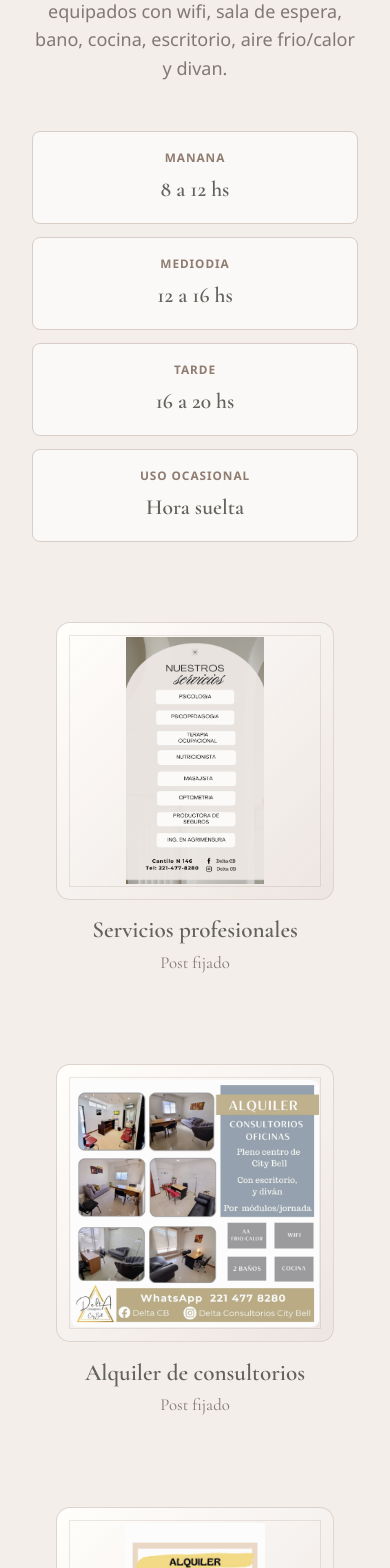
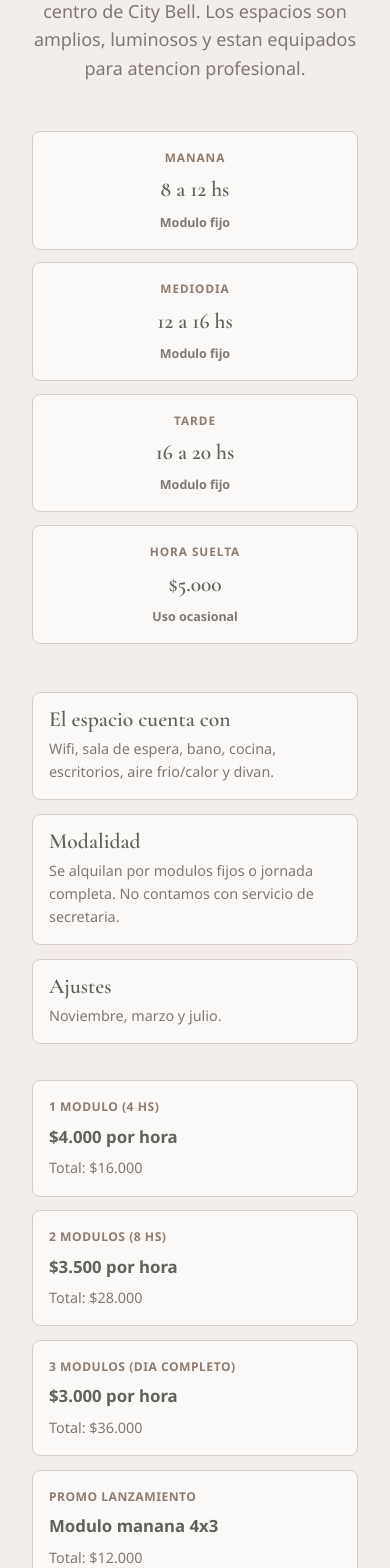
Before and after one commit to marketsantafeoficial-a11y/consultorioDelta, a Next.js app: page / in a window 390 px wide. Shown: the part 3500-5068 px from the top of the page. Built offline with nearby package versions, Linux system fonts and the light colour scheme.

Commit message:
actualizar alquiler y agenda

```diff
--- a/app/calendario/page.tsx
+++ b/app/calendario/page.tsx
@@ -47,23 +47,24 @@ export default async function CalendarioPage() {
 
       <main className="cal-main">
         <div className="cal-hero-text">
-          <h1 className="cal-hero-title">Agenda de modulos Delta</h1>
+          <h1 className="cal-hero-title">Alquiler de consultorios</h1>
           <p className="cal-hero-sub">
-            Consulta la disponibilidad de {spaces.length} espacios para alquilar por modulo.
+            En pleno centro de City Bell. Consulta la disponibilidad de {spaces.length} espacios
+            amplios, luminosos y equipados.
           </p>
           <div className="cal-flow-panel">
-            <strong>Reserva administrada:</strong>
-            <span>1. Elegi un modulo libre como referencia.</span>
-            <span>2. Contacta a administracion por WhatsApp con el dia y horario.</span>
-            <span>3. Administracion valida disponibilidad, condiciones y confirma la reserva.</span>
+            <strong>Programa de alquiler</strong>
+            <span>Wifi, sala de espera, bano, cocina, escritorio, AA frio/calor y divan.</span>
+            <span>Modulos fijos: manana 8 a 12, mediodia 12 a 16 y tarde 16 a 20 hs.</span>
+            <span>Ajustes: noviembre, marzo y julio. No contamos con servicio de secretaria.</span>
           </div>
         </div>
 
         <section className="calendar-demo-section">
           <div className="calendar-demo-head">
-            <span>Flujo 1</span>
-            <h2>Alquiler de modulos</h2>
-            <p>Los profesionales externos ven espacios libres, pero la reserva comercial la maneja administracion.</p>
+            <span>Disponibilidad por modulos fijos</span>
+            <h2>Agenda</h2>
+            <p>Usa los horarios libres como referencia y escribinos por WhatsApp para confirmar condiciones.</p>
           </div>
           <ProfessionalCalendar
             purpose="spaces"
--- a/app/globals.css
+++ b/app/globals.css
@@ -866,6 +866,80 @@ input, textarea, select { border: 1px solid var(--color-border); background: whi
   font-size: 1.35rem;
   font-weight: 600;
 }
+.module-info-grid small {
+  color: var(--color-muted);
+  display: block;
+  font-size: 0.78rem;
+  font-weight: 700;
+  margin-top: 0.35rem;
+}
+.rental-detail-grid,
+.rental-price-grid {
+  display: grid;
+  gap: 0.85rem;
+  margin: 0 auto 2.25rem;
+  max-width: 920px;
+}
+.rental-detail-grid { grid-template-columns: repeat(3, minmax(0, 1fr)); }
+.rental-price-grid { grid-template-columns: repeat(4, minmax(0, 1fr)); }
+.rental-detail-grid article,
+.rental-price-grid article {
+  background: rgba(255, 254, 252, 0.72);
+  border: 1px solid var(--color-border);
+  border-radius: 8px;
+  padding: 1rem;
+  text-align: left;
+}
+.rental-detail-grid h3 {
+  color: var(--color-primary);
+  font-size: 1.35rem;
+  margin-bottom: 0.45rem;
+}
+.rental-detail-grid p,
+.rental-price-grid p {
+  color: var(--color-muted);
+  font-size: 0.9rem;
+  margin: 0;
+}
+.rental-price-grid span {
+  color: var(--color-secondary);
+  display: block;
+  font-size: 0.76rem;
+  font-weight: 800;
+  letter-spacing: 0.04em;
+  margin-bottom: 0.45rem;
+  text-transform: uppercase;
+}
+.rental-price-grid strong {
+  color: var(--color-primary);
+  display: block;
+  font-size: 1.05rem;
+  margin-bottom: 0.35rem;
+}
+.space-agenda-card {
+  display: block;
+}
+.space-agenda-card .prof-card-calendar {
+  padding: 1.2rem;
+}
+.space-calendar-title {
+  align-items: baseline;
+  display: flex;
+  flex-wrap: wrap;
+  gap: 0.4rem 0.8rem;
+}
+.space-calendar-title span {
+  color: var(--color-secondary);
+  font-size: 0.76rem;
+  font-weight: 800;
+  letter-spacing: 0.06em;
+  text-transform: uppercase;
+}
+.space-calendar-title strong {
+  color: var(--color-primary);
+  font-family: var(--font-heading);
+  font-size: 1.55rem;
+}
 .lp-section-note,
 .form-note {
   color: var(--color-muted);
@@ -1035,6 +1109,8 @@ input, textarea, select {
   .referral-copy { position: static; }
   .work-steps-grid { grid-template-columns: repeat(2, 1fr); }
   .module-info-grid { grid-template-columns: repeat(2, minmax(0, 1fr)); }
+  .rental-detail-grid,
+  .rental-price-grid { grid-template-columns: repeat(2, minmax(0, 1fr)); }
   .team-modal { text-align: center; }
   .team-modal .profile-actions { justify-content: center; }
   .admin-module-grid, .admin-board-grid { grid-template-columns: 1fr; }
@@ -1059,6 +1135,8 @@ input, textarea, select {
   .team-grid { grid-template-columns: 1fr; }
   .work-steps-grid { grid-template-columns: 1fr; }
   .module-info-grid { grid-template-columns: 1fr; margin-top: -1rem; }
+  .rental-detail-grid,
+  .rental-price-grid { grid-template-columns: 1fr; }
   .work-step-card { min-height: auto; text-align: center; }
   .whatsapp-float span:last-child { display: none; }
   .whatsapp-float { padding: 0.55rem; }
--- a/app/page.tsx
+++ b/app/page.tsx
@@ -22,6 +22,20 @@ const steps = [
   ["02", "Elegir profesional"],
   ["03", "Enviar WhatsApp"],
   ["04", "Coordinar atencion"],
+];
+
+const moduleBlocks = [
+  ["Manana", "8 a 12 hs", "Modulo fijo"],
+  ["Mediodia", "12 a 16 hs", "Modulo fijo"],
+  ["Tarde", "16 a 20 hs", "Modulo fijo"],
+  ["Hora suelta", "$5.000", "Uso ocasional"],
+];
+
+const priceBlocks = [
+  ["1 modulo (4 hs)", "$4.000 por hora", "Total: $16.000"],
+  ["2 modulos (8 hs)", "$3.500 por hora", "Total: $28.000"],
+  ["3 modulos (dia completo)", "$3.000 por hora", "Total: $36.000"],
+  ["Promo lanzamiento", "Modulo manana 4x3", "Total: $12.000"],
 ];
 
 export default function HomePage() {
@@ -141,28 +155,47 @@ export default function HomePage() {
             </RevealOnScroll>
             <RevealOnScroll delay={120}>
               <p className="lp-section-sub">
-                Consultorios amplios, luminosos y equipados con wifi, sala de
-                espera, bano, cocina, escritorio, aire frio/calor y divan.
+                Alquiler de consultorios en pleno centro de City Bell. Los
+                espacios son amplios, luminosos y estan equipados para atencion
+                profesional.
               </p>
             </RevealOnScroll>
             <RevealOnScroll delay={160}>
               <div className="module-info-grid">
+                {moduleBlocks.map(([label, value, detail]) => (
+                  <article key={label}>
+                    <span>{label}</span>
+                    <strong>{value}</strong>
+                    <small>{detail}</small>
+                  </article>
+                ))}
+              </div>
+            </RevealOnScroll>
+            <RevealOnScroll delay={180}>
+              <div className="rental-detail-grid">
                 <article>
-                  <span>Manana</span>
-                  <strong>8 a 12 hs</strong>
+                  <h3>El espacio cuenta con</h3>
+                  <p>Wifi, sala de espera, bano, cocina, escritorios, aire frio/calor y divan.</p>
                 </article>
                 <article>
-                  <span>Mediodia</span>
-                  <strong>12 a 16 hs</strong>
+                  <h3>Modalidad</h3>
+                  <p>Se alquilan por modulos fijos o jornada completa. No contamos con servicio de secretaria.</p>
                 </article>
                 <article>
-                  <span>Tarde</span>
-                  <strong>16 a 20 hs</strong>
+                  <h3>Ajustes</h3>
+                  <p>Noviembre, marzo y julio.</p>
                 </article>
-                <article>
-                  <span>Uso ocasional</span>
-                  <strong>Hora suelta</strong>
-                </article>
+              </div>
+            </RevealOnScroll>
+            <RevealOnScroll delay={220}>
+              <div className="rental-price-grid">
+                {priceBlocks.map(([title, rate, total]) => (
+                  <article key={title}>
+                    <span>{title}</span>
+                    <strong>{rate}</strong>
+                    <p>{total}</p>
+                  </article>
+                ))}
               </div>
             </RevealOnScroll>
             <div className="lp-spec-grid">
@@ -190,8 +223,8 @@ export default function HomePage() {
             </RevealOnScroll>
             <RevealOnScroll delay={220}>
               <p className="lp-section-note">
-                Se alquila por modulo o jornada completa. No cuenta con servicio
-                de secretaria.
+                Promo lanzamiento: modulo de la manana 4x3. Usas 4 horas y
+                pagas solo 3.
               </p>
             </RevealOnScroll>
           </div>
--- a/components/ProfessionalCalendar.client.tsx
+++ b/components/ProfessionalCalendar.client.tsx
@@ -157,7 +157,8 @@ function ProfCard({
   const specs = specsRaw.split(",").map((s) => s.trim()).filter(Boolean).slice(0, 5);
 
   return (
-    <article className="prof-card">
+    <article className={`prof-card ${purpose === "spaces" ? "space-agenda-card" : ""}`}>
+      {purpose === "appointments" && (
         <div className="prof-card-bio">
           <div className="prof-avatar-wrap">
             {/* eslint-disable-next-line @next/next/no-img-element */}
@@ -186,12 +187,19 @@ function ProfCard({
               </div>
             )}
             <Link href={`/profesionales/${professional.id}`} className="link-button" style={{ marginTop: "0.75rem", width: "fit-content" }}>
-            {purpose === "spaces" ? "Consultar modulo" : "Pedir turno"}
+              Pedir turno
             </Link>
           </div>
         </div>
+      )}
 
       <div className="prof-card-calendar">
+        {purpose === "spaces" && (
+          <div className="space-calendar-title">
+            <span>{professional.specialty}</span>
+            <strong>{professional.fullName}</strong>
+          </div>
+        )}
         <div className="calendar-toolbar">
           <div className="mode-toggle">
             {hasOnline && (
@@ -339,12 +347,12 @@ export default function ProfessionalCalendar({
         <div>
           <strong>
             {purpose === "spaces"
-              ? "Agenda de modulos: la reserva la confirma administracion."
+              ? "Agenda de disponibilidad para alquiler de consultorios."
               : "Agenda de profesionales: el paciente puede pedir turno."}
           </strong>
           <p>
             {purpose === "spaces"
-              ? "Usa los horarios libres como referencia para armar la consulta; los ocupados ya aparecen bloqueados."
+              ? "Los modulos fijos son manana 8 a 12, mediodia 12 a 16 y tarde 16 a 20 hs."
               : "Cada profesional tiene su propia agenda. Los turnos pedidos quedan pendientes y se ven en su panel independiente."}
           </p>
         </div>
```
Lines whose indentation alone changed are shown as unchanged.
